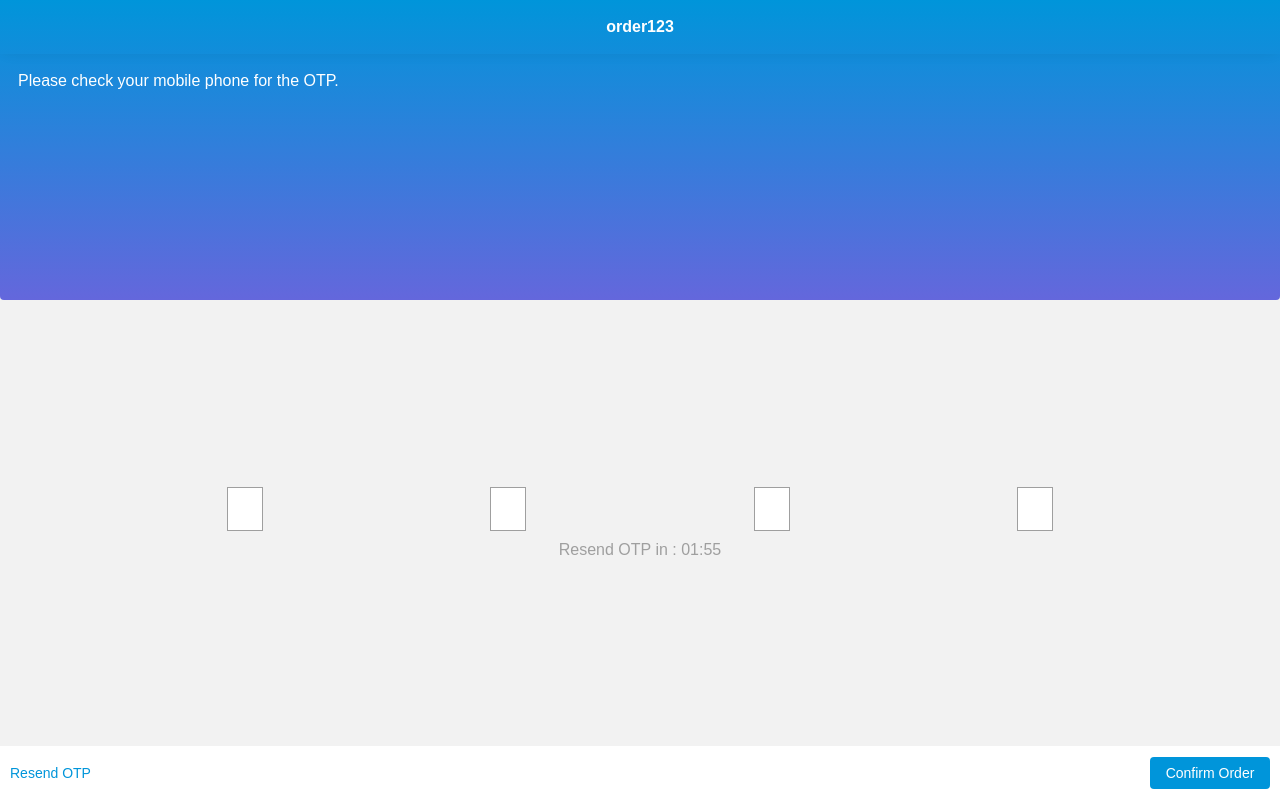
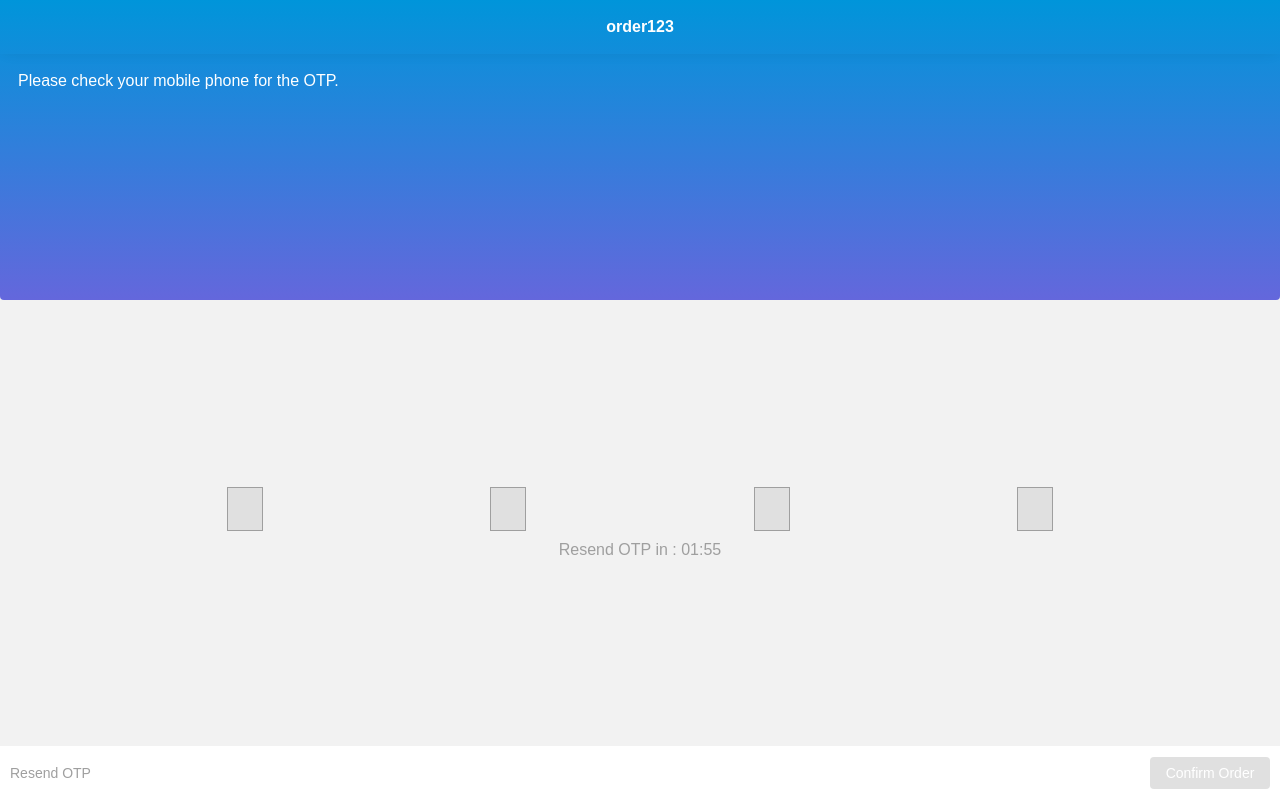
Before and after one commit to Swetha53/Codiecon21, a Vue app: page /otp-verification in a window 1280 px wide. Built offline with nearby package versions, Linux system fonts and the light colour scheme; no server answers; what vue-sanitize would draw is missing.

Commit message:
add location api

```diff
--- a/src/assets/scss/main.scss
+++ b/src/assets/scss/main.scss
@@ -99,6 +99,7 @@ input[type="tel"] {
     text-align: center;
     font-size: 26px;
     color: transparent;
+    background-color: $grey-e0;
   }
   input[type="text"].filled-box {
     background-color: $grey-e0;
@@ -111,6 +112,12 @@ input[type="tel"] {
   font-size: 14px;
 }
 
+.btn.disabled {
+  background-color: $grey-e0;
+  pointer-events: none;
+  cursor: none;
+}
+
 .blu-btn {
   background-color: $blue;
   border: unset;
--- a/src/components/OtpInput.vue
+++ b/src/components/OtpInput.vue
@@ -1,8 +1,8 @@
 <template>
   <div class="otp-input">
-    <input type="text" class="otp-input__box" :class="{'filled-box': otpValue[i-1]}"
+    <input type="text" class="otp-input__box"
       v-for="i in 4" :key="i" pattern="\d*" maxlength="1"
-      v-model="otpValue[i-1]" @input="sendOtp(i)"/>
+      v-model="otpValue[i-1]" @input="sendOtp(i)" @keydown="checkButtonClicked($event, i - 1)"/>
   </div>
 </template>
 
--- a/src/components/js/otp-input.js
+++ b/src/components/js/otp-input.js
@@ -8,24 +8,19 @@ export default {
   },
   mounted() {
     this.inputs = document.getElementsByClassName('otp-input__box');
-    this.eventListener();
   },
   methods: {
-    eventListener() {
-      for (let i = 0; i < this.inputs.length; i += 1) {
-        this.inputs[i].addEventListener('keydown', (event) => this.checkButtonClicked(event, i));
-      }
-    },
     checkButtonClicked(event, position) {
       if (event.key === 'Backspace') {
+        this.otpValue[position] = '';
         if (this.inputs[position].value === '') {
           if (position !== 0) {
             this.inputs[position - 1].focus();
           }
         } else {
           this.inputs[position].value = '';
-          this.otpValue[position] = '';
         }
+        this.$emit('storeOtpValue', this.otpValue);
       } else if (event.key === 'ArrowLeft' && position !== 0) {
         this.inputs[position - 1].focus();
       } else if (event.key === 'ArrowRight' && position !== this.inputs.length - 1) {
@@ -39,10 +34,4 @@ export default {
       this.$emit('storeOtpValue', this.otpValue);
     },
   },
-  destroyed() {
-    const inputs = document.getElementsByClassName('otp-input__box');
-    for (let i = 0; i < inputs.length; i += 1) {
-      inputs[i].removeEventListener('keydown', (event) => this.checkButtonClicked(event, i));
-    }
-  },
 };
--- a/src/pages/Home.vue
+++ b/src/pages/Home.vue
@@ -10,10 +10,13 @@
       </div>
     </div>
     <div class="body">
-      <input type="tel" name="mobile" id="mobile" v-model="mobile"/>
+      <input type="tel" name="mobile" id="mobile" v-model="mobile" :disabled="apiInProgress"/>
     </div>
     <div class="footer">
-      <button class="btn blu-btn" @click="sendDetailsForOtp">Send OTP</button>
+      <button class="btn blu-btn" @click="sendDetailsForOtp"
+      :disabled="apiInProgress" :class="{'disabled': apiInProgress}">
+        Send OTP
+      </button>
     </div>
   </div>
 </template>
--- a/src/pages/Verification.vue
+++ b/src/pages/Verification.vue
@@ -8,7 +8,7 @@
         {{message}}
       </div>
     </div>
-    <div class="body" v-if="page !== 'success'">
+    <div class="body" v-if="page === 'otp'">
       <OtpInput
         @storeOtpValue="storeOtpValue"
       />
@@ -18,11 +18,14 @@
       />
     </div>
     <div class="footer buttons-footer" v-if="page !== 'success'">
-      <a :class="{'disabled': !resendOtpFlag}" @click="resendOtpApiCall">Resend OTP</a>
-      <button v-if="page === 'otp'" class="btn blu-btn" @click="otpVerification">
+      <a :class="{'disabled': (!resendOtpFlag && page !== 'failure')}" @click="resendOtpApiCall">
+        Resend OTP
+      </a>
+      <button v-if="page === 'otp'" class="btn blu-btn" :class="{'disabled': otpValue.length !== 4}"
+      @click="otpVerification">
         Confirm Order
       </button>
-      <button v-else class="btn blu-btn" @click="otpVerification">Check My Number</button>
+      <button v-else class="btn blu-btn" @click="redirect">Check My Number</button>
     </div>
     <div class="footer" v-else>
       <!-- TODO at click of this button -->
--- a/src/pages/js/home.js
+++ b/src/pages/js/home.js
@@ -5,23 +5,36 @@ export default {
   data() {
     return {
       mobile: 0,
+      apiInProgress: false,
     };
   },
   computed: {
     ...mapGetters(['getOrderDetails']),
   },
+  mounted() {
+    // TODO at mount mobile should be prefilled
+    this.mobile = '9876543210';
+  },
   methods: {
     sendDetailsForOtp() {
       // eslint-disable-next-line prefer-object-spread
       this.$store.commit('setOrderDetails', Object.assign({}, this.getOrderDetails, { tempMobile: this.mobile }));
+      const request = {
+        mobile: this.getOrderDetails.tempMobile,
+      };
       // TODO api call if success then redirect
       const response = {
         otp: '1234',
       };
-      this.successSendDetailsForOtp(response);
+      this.apiInProgress = true;
+      setTimeout(() => {
+        console.log(request);
+        this.successSendDetailsForOtp(response);
+      }, 5000);
     },
     // eslint-disable-next-line no-unused-vars
     successSendDetailsForOtp(response) {
+      this.apiInProgress = false;
       this.$router.push('/otp-verification');
     },
   },
--- a/src/pages/js/verification.js
+++ b/src/pages/js/verification.js
@@ -13,7 +13,7 @@ export default {
     return {
       timerRestart: 0,
       otpValue: '',
-      resendOtpFlag: true,
+      resendOtpFlag: false,
       message: 'Please check your mobile phone for the OTP.',
       page: 'otp',
     };
@@ -28,14 +28,18 @@ export default {
     storeOtpValue(otpValue) {
       this.otpValue = '';
       for (let i = 0; i < otpValue.length; i += 1) {
-        this.otpValue = `${this.otpValue}${i}`;
+        if (otpValue[i]) {
+          this.otpValue = `${this.otpValue}${otpValue[i]}`;
+        }
       }
     },
     resendOtpShow() {
-      this.resendOtp = true;
+      console.log('here');
+      this.resendOtpFlag = true;
     },
     resendOtpApiCall() {
       // TODO api call for getting otp with mobile number
+      this.page = 'otp';
       this.successResendOtpApiCall('');
     },
     successResendOtpApiCall(repsonse) {
@@ -50,7 +54,7 @@ export default {
     otpVerification() {
       // TODO send geolocation in request
       // api call whose success gives success message and error gives error message
-      this.successOtpVerification('');
+      this.failureOtpVerifcation('');
     },
     successOtpVerification(response) {
       this.message = 'Successfully authenticated. Thank you for your patience!!';
@@ -72,5 +76,8 @@ export default {
     failureGetLocationApiCall(error) {
       console.log(error);
     },
+    redirect() {
+      this.$router.push('/delivery-authentication');
+    },
   },
 };
```
